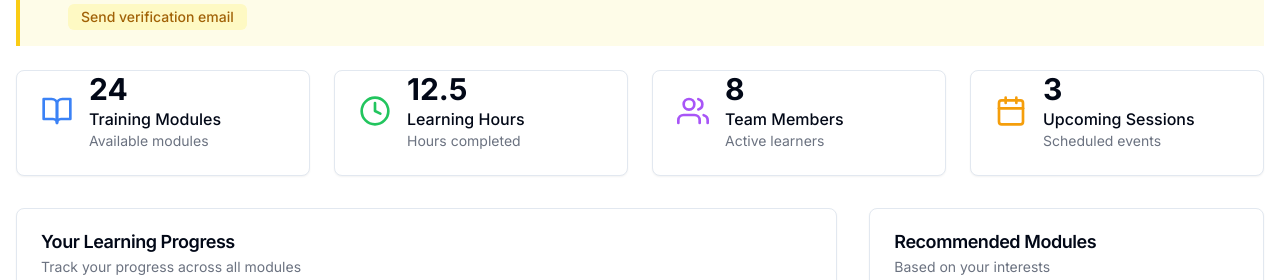
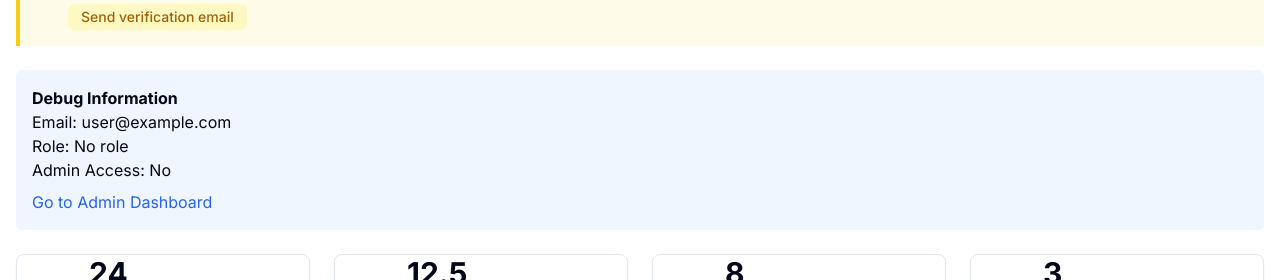
Before and after one commit to snydersfarm/farm-training-platform, a Next.js app: page /dashboard in a window 1280 px wide. Shown: the part 201-481 px from the top of the page. Built offline with nearby package versions, Linux system fonts and the light colour scheme; no server answers; sample sign-in values are in the browser's storage.

Commit message:
admin fixes

```diff
--- a/src/app/admin/certifications/issue/page.tsx
+++ b/src/app/admin/certifications/issue/page.tsx
@@ -64,7 +64,7 @@ export default function IssueCertification() {
 
   // Check if the user is admin
   useEffect(() => {
-    if (status === 'authenticated' && session?.user?.role !== 'admin') {
+    if (status === 'authenticated' && session?.user?.role !== 'admin' && session?.user?.email !== 'john@snydersfarm.com') {
       // Redirect non-admin users to the dashboard
       router.push('/dashboard');
     } else if (status === 'unauthenticated') {
--- a/src/app/admin/certifications/page.tsx
+++ b/src/app/admin/certifications/page.tsx
@@ -48,7 +48,7 @@ export default function CertificationsManagement() {
 
   // Check if the user is admin
   useEffect(() => {
-    if (status === 'authenticated' && session?.user?.role !== 'admin') {
+    if (status === 'authenticated' && session?.user?.role !== 'admin' && session?.user?.email !== 'john@snydersfarm.com') {
       // Redirect non-admin users to the dashboard
       router.push('/dashboard');
     } else if (status === 'unauthenticated') {
--- a/src/app/admin/page.tsx
+++ b/src/app/admin/page.tsx
@@ -54,12 +54,19 @@ export default function AdminDashboard() {
   }, [status, session, router]);
 
   // Show loading state while checking auth
-  if (status === 'loading' || (status === 'authenticated' && session?.user?.role !== 'admin')) {
+  if (status === 'loading' || (status === 'authenticated' && session?.user?.role !== 'admin' && session?.user?.email !== 'john@snydersfarm.com')) {
     return (
       <div className="flex items-center justify-center min-h-screen">
         <div className="text-center">
           <div className="w-16 h-16 border-4 border-blue-500 border-t-transparent rounded-full animate-spin mx-auto mb-4"></div>
           <p className="text-lg font-medium">Checking admin access...</p>
+          {status === 'authenticated' && (
+            <div className="mt-4 p-4 bg-red-50 border border-red-200 rounded-md text-left">
+              <p className="text-sm text-red-700">Access denied. Debug info:</p>
+              <p className="text-sm">Email: {session?.user?.email}</p>
+              <p className="text-sm">Role: {session?.user?.role || 'No role'}</p>
+            </div>
+          )}
         </div>
       </div>
     );
--- a/src/app/admin/reports/page.tsx
+++ b/src/app/admin/reports/page.tsx
@@ -153,7 +153,7 @@ export default function ReportsPage() {
 
   // Check if the user is admin
   useEffect(() => {
-    if (status === 'authenticated' && session?.user?.role !== 'admin') {
+    if (status === 'authenticated' && session?.user?.role !== 'admin' && session?.user?.email !== 'john@snydersfarm.com') {
       // Redirect non-admin users to the dashboard
       router.push('/dashboard');
     } else if (status === 'unauthenticated') {
--- a/src/app/dashboard/page.tsx
+++ b/src/app/dashboard/page.tsx
@@ -1,9 +1,12 @@
+'use client';
+
 import Link from 'next/link'
 import { Button } from '@/components/ui/button'
 import { Card, CardContent, CardDescription, CardFooter, CardHeader, CardTitle } from '@/components/ui/card'
 import { Progress } from '@/components/ui/progress'
 import { Tabs, TabsContent, TabsList, TabsTrigger } from '@/components/ui/tabs'
 import EmailVerificationBanner from '@/components/EmailVerificationBanner'
+import { useSession } from 'next-auth/react'
 
 // Define SVG icon components to replace lucide-react
 const BookOpenIcon = ({ className }: { className?: string }) => (
@@ -52,6 +55,9 @@ export default function DashboardPage() {
 
       {/* Email Verification Banner */}
       <EmailVerificationBanner />
+
+      {/* Debug User Role */}
+      <UserRoleDebug />
 
       <div className="grid grid-cols-1 md:grid-cols-2 lg:grid-cols-4 gap-6 mb-8">
         <DashboardCard
@@ -269,3 +275,23 @@ function DashboardCard({
     </Card>
   )
 }
+
+const UserRoleDebug = () => {
+  const { data: session } = useSession();
+
+  if (!session) return null;
+
+  return (
+    <div className="bg-blue-50 p-4 mb-6 rounded-md">
+      <h2 className="font-bold">Debug Information</h2>
+      <p>Email: {session.user?.email}</p>
+      <p>Role: {session.user?.role || 'No role'}</p>
+      <p>Admin Access: {session.user?.role === 'admin' ? 'Yes' : 'No'}</p>
+      <div className="mt-2">
+        <Link href="/admin" className="text-blue-600 hover:underline">
+          Go to Admin Dashboard
+        </Link>
+      </div>
+    </div>
+  );
+};
```
